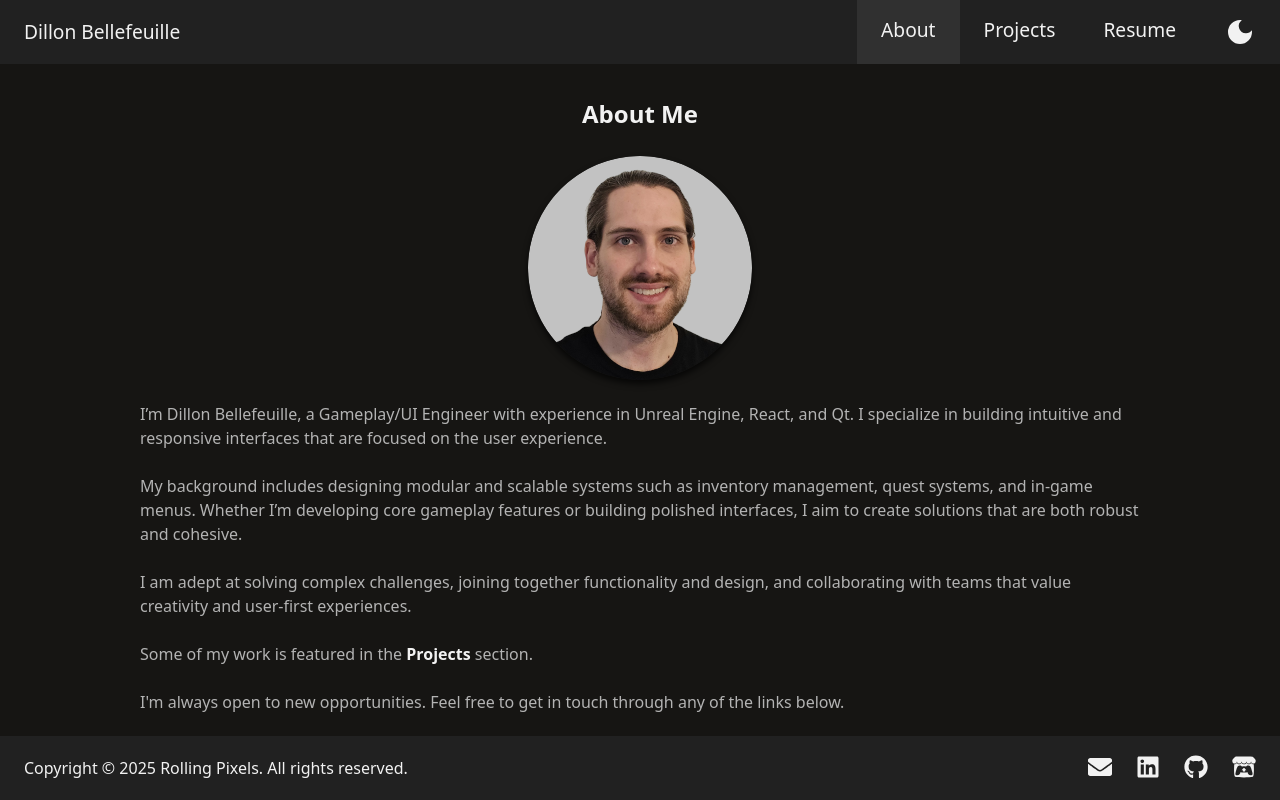
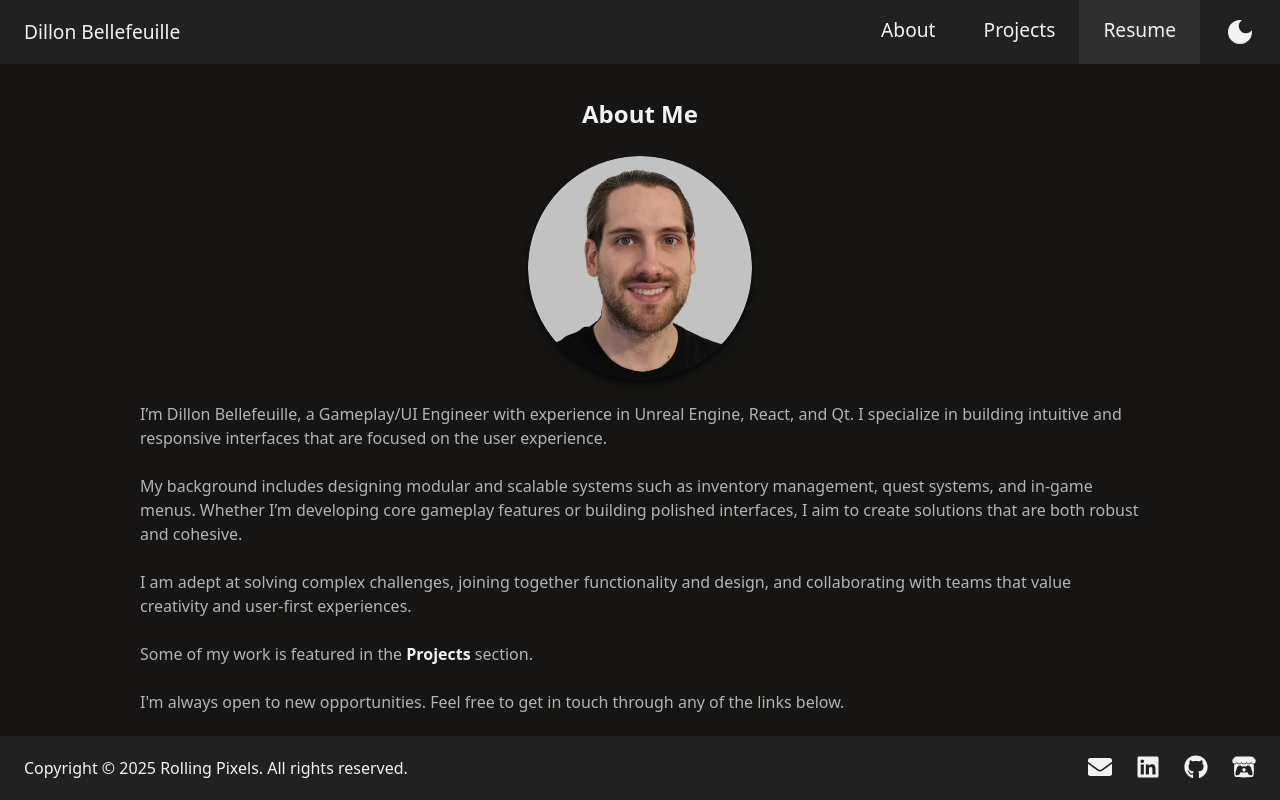
Before and after one commit to dtb1996/portfolio-website, a React (Vite) app: page / in a window 1280 px wide. Shown: the top 800 px of the page. Built offline with nearby package versions, Linux system fonts and the light colour scheme.

Commit message:
Fixed active section highlighting

```diff
--- a/src/components/Navbar/Navbar.jsx
+++ b/src/components/Navbar/Navbar.jsx
@@ -7,29 +7,67 @@ export default function Navbar() {
     const [activeSection, setActiveSection] = useState("about")
 
     useEffect(() => {
-        const handleScroll = () => {
-            const sections = document.querySelectorAll("section")
-            let current = ""
+        const sections = Array.from(document.querySelectorAll("section[id]"));
+        if (!sections.length) return;
 
-            sections.forEach((section) => {
-                const sectionTop = section.offsetTop - 100
-                const sectionHeight = section.clientHeight
+        // Read navbar height from CSS variable (fallback to 64)
+        const raw = getComputedStyle(document.documentElement).getPropertyValue("--navbar-height") || "64px";
+        const navbarHeight = parseInt(raw, 10) || 64;
+        const rootMargin = `-${navbarHeight}px 0px 0px 0px`;
 
-                if (window.scrollY >= sectionTop && window.scrollY < sectionTop + sectionHeight) {
-                    current = section.getAttribute("id")
-                }
-            })
+        // Map to hold the latest intersectionRatio for each section
+        const ratios = new Map(sections.map((s) => [s.id, 0]));
 
-            if (current) {
-                setActiveSection(current)
+        const observer = new IntersectionObserver(
+        (entries) => {
+            // Update ratios for changed entries
+            entries.forEach((entry) => {
+                ratios.set(entry.target.id, entry.intersectionRatio);
+            });
+
+            // Pick the section with the largest visible ratio
+            let maxId = null;
+            let maxRatio = -1;
+            ratios.forEach((ratio, id) => {
+            if (ratio > maxRatio) {
+                maxRatio = ratio;
+                maxId = id;
             }
+            });
+
+            // Fallback: if none intersecting (maxRatio === 0), prefer the last visible by boundingClientRect
+            if (!maxId) {
+                const inView = sections.find((s) => {
+                    const r = s.getBoundingClientRect();
+                    return r.top < window.innerHeight && r.bottom > 0;
+                });
+                maxId = inView ? inView.id : sections[0].id;
+            }
+
+            if (maxId) setActiveSection(maxId);
+        },
+        {
+            root: null,
+            rootMargin,
+            threshold: [0, 0.25, 0.5, 0.75, 1],
         }
+        );
 
-        window.addEventListener("scroll", handleScroll)
+        sections.forEach((s) => observer.observe(s));
+
+        // Ensure bottom-of-page selects last section
+        const onScroll = () => {
+        if (window.innerHeight + window.scrollY >= document.documentElement.scrollHeight - 2) {
+            setActiveSection(sections[sections.length - 1].id);
+        }
+        };
+        window.addEventListener("scroll", onScroll);
+
         return () => {
-            window.removeEventListener("scroll", handleScroll)
-        }
-    }, [])
+        observer.disconnect();
+        window.removeEventListener("scroll", onScroll);
+        };
+    }, []);
 
     const handleMenuToggle = () => {
         setMenuOpen(!menuOpen)
```
